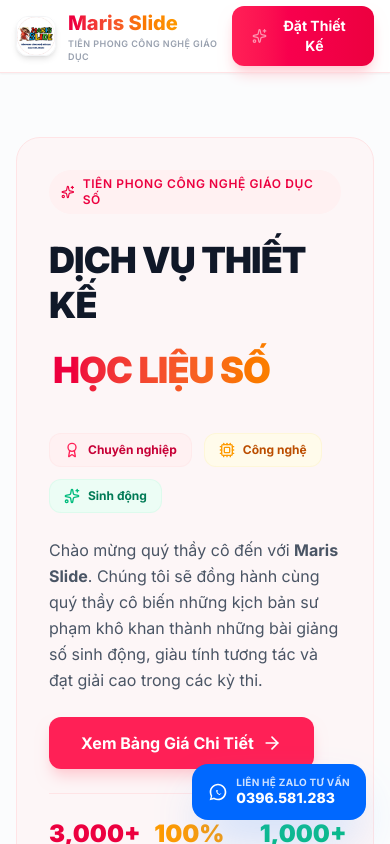
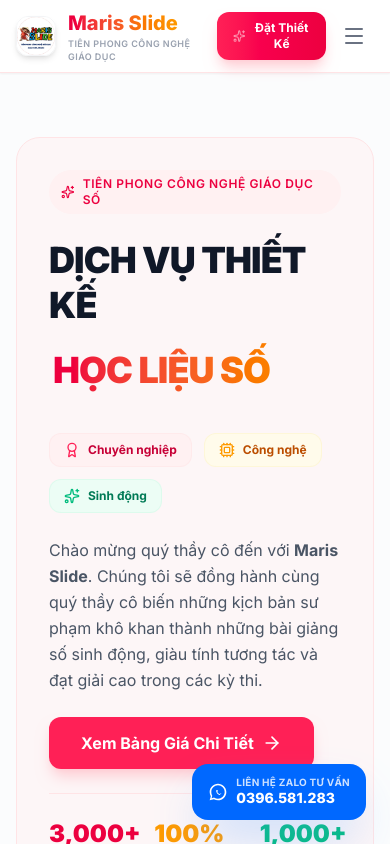
Before and after one commit to Marioslide339/dichvuthietke-marisslide, a React (Vite) app: page / in a window 390 px wide. Shown: the top 844 px of the page. Built offline with nearby package versions, Linux system fonts and the light colour scheme.

Commit message:
Update Navbar.tsx

```diff
--- a/src/components/Navbar.tsx
+++ b/src/components/Navbar.tsx
@@ -1,5 +1,5 @@
-import React from "react";
-import { Sparkles, MessageSquare, ShieldCheck, ClipboardList, BookOpen, Layers, GraduationCap } from "lucide-react";
+import React, { useState } from "react";
+import { Sparkles, MessageSquare, ShieldCheck, ClipboardList, BookOpen, Layers, GraduationCap, Menu, X } from "lucide-react";
 import logoImg from "../assets/images/logo.jpg";
 
 interface NavbarProps {
@@ -9,6 +9,7 @@
 }
 
 export default function Navbar({ activeTab, setActiveTab, openBookingModal }: NavbarProps) {
+  const [isOpen, setIsOpen] = useState(false);
   const navItems = [
     { id: "home", label: "Trang chủ", icon: BookOpen },
     { id: "services", label: "Dịch vụ & Bảng giá", icon: Layers },
@@ -22,7 +23,7 @@
       <div className="max-w-7xl mx-auto px-4 sm:px-6 lg:px-8">
         <div className="flex justify-between h-18 items-center">
           {/* Logo Brand */}
-          <div className="flex items-center space-x-3 cursor-pointer" onClick={() => setActiveTab("home")}>
+          <div className="flex items-center space-x-3 cursor-pointer" onClick={() => { setActiveTab("home"); setIsOpen(false); }}>
             <img
               src={logoImg}
               alt="Maris Slide Logo"
@@ -48,7 +49,7 @@
             </div>
           </div>
 
-          {/* Nav Destinations */}
+          {/* Nav Destinations (Desktop) */}
           <div className="hidden md:flex space-x-1">
             {navItems.map((item) => {
               const IconComp = item.icon;
@@ -86,19 +87,71 @@
             })}
           </div>
 
-          {/* Action Call Button */}
-          <div className="flex items-center space-x-3">
+          {/* Action Call Button & Burger Toggle */}
+          <div className="flex items-center space-x-2 md:space-x-3">
             <button
               id="cta-booking-btn"
               onClick={openBookingModal}
-              className="flex items-center space-x-2 bg-gradient-to-r from-rose-500 to-rose-600 hover:from-rose-600 hover:to-rose-700 text-white px-5 py-2.5 rounded-xl text-sm font-bold shadow-lg shadow-rose-200 hover:shadow-xl hover:shadow-rose-300 transition-all active:scale-[0.98]"
+              className="flex items-center space-x-2 bg-gradient-to-r from-rose-500 to-rose-600 hover:from-rose-600 hover:to-rose-700 text-white px-4 py-2 md:px-5 md:py-2.5 rounded-xl text-xs md:text-sm font-bold shadow-lg shadow-rose-200 hover:shadow-xl hover:shadow-rose-300 transition-all active:scale-[0.98]"
             >
               <Sparkles className="w-4 h-4 animate-pulse" />
               <span>Đặt Thiết Kế</span>
             </button>
+
+            {/* Burger Menu Button */}
+            <button
+              onClick={() => setIsOpen(!isOpen)}
+              className="md:hidden inline-flex items-center justify-center p-2 rounded-xl text-gray-500 hover:text-rose-500 hover:bg-rose-50 focus:outline-none transition-colors"
+              aria-label="Toggle Menu"
+            >
+              {isOpen ? <X className="w-6 h-6" /> : <Menu className="w-6 h-6" />}
+            </button>
           </div>
         </div>
       </div>
+
+      {/* Mobile Menu Dropdown */}
+      {isOpen && (
+        <div className="md:hidden border-t border-rose-100 bg-white/95 px-4 py-3 space-y-1 shadow-inner animate-fade-in">
+          {navItems.map((item) => {
+            const IconComp = item.icon;
+            const isActive = activeTab === item.id;
+            const linkClasses = `flex items-center space-x-3 w-full px-4 py-2.5 rounded-xl text-sm font-semibold transition-all duration-200 ${
+              isActive
+                ? "bg-rose-50 text-rose-600"
+                : "text-gray-600 hover:bg-gray-50 hover:text-rose-500"
+            }`;
+            if ('externalUrl' in item && item.externalUrl) {
+              return (
+                <a
+                  key={item.id}
+                  href={item.externalUrl}
+                  target="_blank"
+                  rel="noopener noreferrer"
+                  className={linkClasses}
+                  onClick={() => setIsOpen(false)}
+                >
+                  <IconComp className="w-5 h-5" />
+                  <span>{item.label}</span>
+                </a>
+              );
+            }
+            return (
+              <button
+                key={item.id}
+                onClick={() => {
+                  setActiveTab(item.id);
+                  setIsOpen(false);
+                }}
+                className={linkClasses}
+              >
+                <IconComp className="w-5 h-5" />
+                <span>{item.label}</span>
+              </button>
+            );
+          })}
+        </div>
+      )}
     </nav>
   );
 }
```
